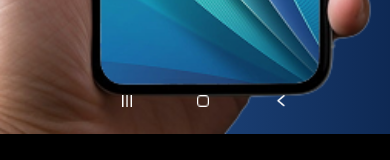
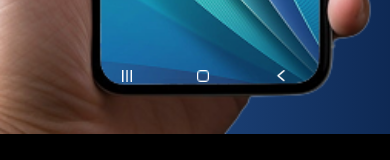
Before and after one commit to MathPontes12/Portfolio, a Next.js app: page /Skills in a window 390 px wide. Shown: the part 537-697 px from the top of the page. Built offline with nearby package versions, Linux system fonts and the light colour scheme; a web font is replaced by a local one.

Commit message:
ajuste posiçao dos botoes mobile

```diff
--- a/src/components/Skill/Mobile/App/App/AppWindow.jsx
+++ b/src/components/Skill/Mobile/App/App/AppWindow.jsx
@@ -17,7 +17,7 @@ const AppWindow = ({ nomeDoApp, aoClicarEmVoltar }) => {
                     />
                 )}
             </div>
-            <MobileButtons aoClicarEmVoltar={aoClicarEmVoltar} color="B" posicao="mb-[130px] ml-[130px]"/>
+            <MobileButtons aoClicarEmVoltar={aoClicarEmVoltar} color="B" posicao="mt-[480px] ml-[20px]"/>
         </div>
     )
 }
--- a/src/components/Skill/Mobile/App/Main/MainMobile.jsx
+++ b/src/components/Skill/Mobile/App/Main/MainMobile.jsx
@@ -10,7 +10,7 @@ const MainMobile = ({ AoClicar, aoClicarEmVoltar }) => {
                 <AppIcons AoClicarNoApp={AoClicar} icone="B" nome="Back-end" className="bg-brancoCinza text-black" />
 
             </div>
-            <MobileButtons aoClicarEmVoltar={aoClicarEmVoltar} color="W" posicao="mt-[370px] ml-[20px]"/>
+            <MobileButtons aoClicarEmVoltar={aoClicarEmVoltar} color="W" posicao="mt-[345px] ml-[20px]"/>
         </div>
     )
 }
```
